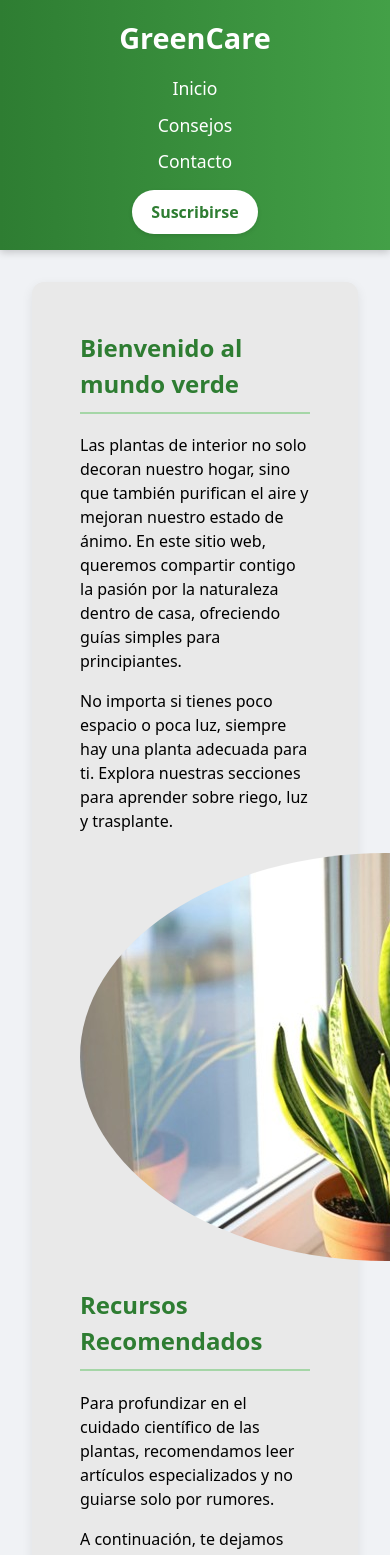
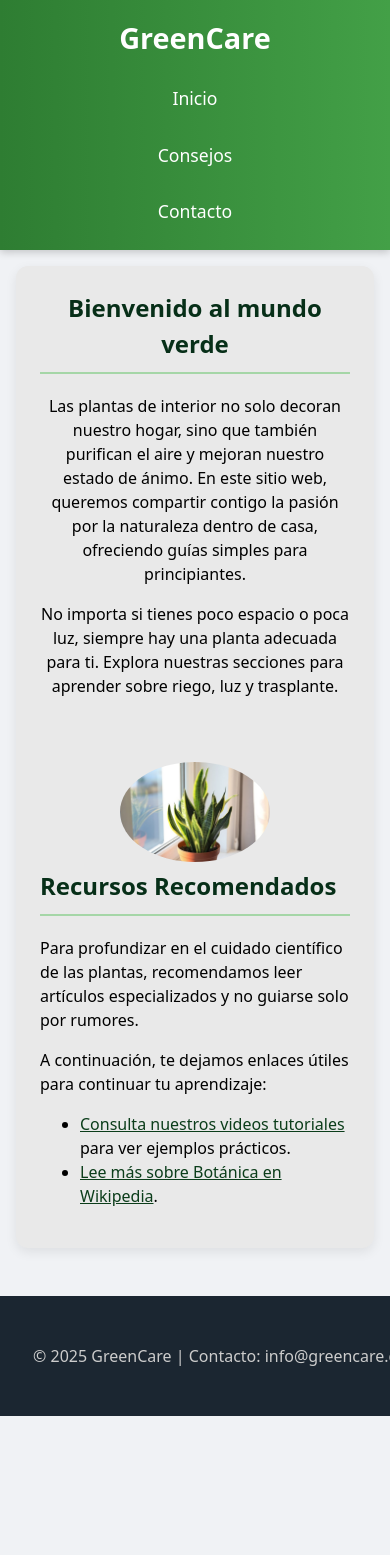
Before and after one commit to FlDiego/GreenCare, a React (Vite) app: page / in a window 390 px wide. Shown: the top 1555 px of the page. After the commit the page ends 1416 px from the top, so only its background shows below. Built offline with nearby package versions, Linux system fonts and the light colour scheme.

Commit message:
Version 0.9.2

```diff
--- a/src/App.css
+++ b/src/App.css
@@ -5,6 +5,7 @@
   --text-main: #333;
   --text-light: #fff;
   --focus-color: #FFD700; /* Amarillo contraste */
+  --link-color: #0b3d1a; /* Enlace con alto contraste */
 }
 
 /* --- ESTRUCTURA PRINCIPAL --- */
@@ -56,13 +57,23 @@ nav a {
   text-decoration: none;
   font-weight: 500;
   font-size: 1.1rem;
-  padding: 5px 10px;
+  padding: 10px 14px; /* Aumentado para mejor objetivo táctil */
   border-radius: 4px;
   transition: background 0.2s;
 }
 
 nav a:hover {
   background-color: rgba(255,255,255,0.2);
+}
+
+/* Clase reutilizable para objetivos táctiles grandes */
+.large-control {
+  display: inline-block;
+  min-height: 44px; /* Tamaño mínimo recomendado para objetivos táctiles */
+  padding: 10px 14px;
+  line-height: 1.2;
+  border-radius: 6px;
+  box-sizing: border-box;
 }
 
 /* CTA Button */
@@ -100,11 +111,18 @@ section {
   box-sizing: border-box;
 }
 
+/* Encabezados con mayor contraste */
 h2 {
-  color: #2E7D32;
+  color: #072f18; /* Verde oscuro para mejor contraste */
   border-bottom: 2px solid #A5D6A7;
   padding-bottom: 10px;
   margin-top: 0;
+}
+
+/* Enlaces dentro del contenido con alto contraste */
+section a {
+  color: var(--link-color);
+  text-decoration: underline;
 }
 
 /* --- FOOTER --- */
@@ -123,21 +141,36 @@ footer {
   outline-offset: 2px;
 }
 
+/* Estilo para el resumen sencillo */
+.simple-summary {
+  background-color: #e0f2f1; /* Verde muy claro */
+  border-left: 5px solid var(--link-color);
+  padding: 1rem;
+  margin-bottom: 2rem;
+  border-radius: 4px;
+}
+
+.simple-summary p {
+  margin: 0.5rem 0 0 0;
+}
+
 /* --- FORMULARIOS --- */
 .form-group { margin-bottom: 1.5rem; }
 label { display: block; font-weight: bold; margin-bottom: 0.5rem; }
 input, textarea {
   width: 100%;
   padding: 12px;
-  border: 1px solid #ccc;
+  border: 2px solid #767676; /* Borde más oscuro y grueso para mayor contraste */
   border-radius: 6px;
   font-size: 1rem;
   box-sizing: border-box;
   background: #fff;
   color: #333;
+  min-height: 44px; /* Mejora objetivo táctil para campos */
 }
 
-button[type="submit"] {
+button[type="submit"],
+.large-control {
   background: var(--primary-bg);
   color: white;
   border: none;
@@ -145,6 +178,7 @@ button[type="submit"] {
   font-size: 1.1rem;
   border-radius: 6px;
   cursor: pointer;
+  text-align: center;
 }
 
 /* --- RESPONSIVE --- */
@@ -154,8 +188,61 @@ button[type="submit"] {
     gap: 1rem;
     text-align: center;
   }
+
   nav ul {
     flex-direction: column;
     gap: 10px;
+    width: 100%;
+  }
+
+  nav a {
+    display: block;
+    text-align: center;
+  }
+
+  main {
+    padding: 1rem;
+  }
+
+  section {
+    padding: 1.5rem;
+  }
+
+  h2 {
+    font-size: 1.5rem;
   }
 }
+
+/* --- ESTILOS PARA LA SECCIÓN "ACERCA DE" --- */
+.about-section {
+  display: flex;
+  align-items: center;
+  gap: 2rem;
+}
+
+.about-text {
+  flex: 1;
+}
+
+.about-image {
+  flex-shrink: 0;
+}
+
+.responsive-image {
+  max-width: 100%;
+  height: auto;
+  border-radius: 50%;
+  width: 150px; /* Tamaño base para la imagen */
+}
+
+/* --- AJUSTES RESPONSIVE PARA LA SECCIÓN "ACERCA DE" --- */
+@media (max-width: 768px) {
+  .about-section {
+    flex-direction: column;
+    text-align: center;
+  }
+
+  .about-image {
+    margin-top: 1rem;
+  }
+}
--- a/src/App.jsx
+++ b/src/App.jsx
@@ -26,8 +26,6 @@ function App() {
                 <li><Link to="/contacto">Contacto</Link></li>
               </ul>
             </nav>
-
-            <Link to="/contacto" className="cta-btn">Suscribirse</Link>
           </div>
         </header>
 
--- a/src/index.css
+++ b/src/index.css
@@ -31,9 +31,9 @@ html, body {
 
 a {
   font-weight: 500;
-  color: #3b44fa;
+  color: var(--link-color, #0b3d1a);
   text-decoration: inherit;
 }
 a:hover {
-  color: #141fee;
+  color: #06311a;
 }
--- a/src/pages/Home.jsx
+++ b/src/pages/Home.jsx
@@ -4,6 +4,8 @@ const Home = () => {
   return (
     <section>
       {/* Requisito: Niveles de encabezado (h1 usado en header, aquí h2) [cite: 15] */}
+      <div className="about-section">
+        <div className="about-text">
           <h2>Bienvenido al mundo verde</h2>
 
           {/* Requisito: Al menos 2 párrafos por nivel de encabezado [cite: 20] */}
@@ -16,14 +18,16 @@ const Home = () => {
             No importa si tienes poco espacio o poca luz, siempre hay una planta adecuada para ti.
             Explora nuestras secciones para aprender sobre riego, luz y trasplante.
           </p>
+        </div>
 
         {/* Requisito: Imagen decorativa (alt vacío) [cite: 28, 29] */}
-      <div style={{ textAlign: 'center', margin: '20px 0' }}>
+        <div className="about-image">
           <img
             src="/planta.jpg"
             alt="Foto de una planta de interior saludable en una maceta decorativa"
-          style={{ borderRadius: '50%' }}
+            className="responsive-image"
           />
+        </div>
       </div>
 
       <h2>Recursos Recomendados</h2>
```
Lines whose indentation alone changed are shown as unchanged.
